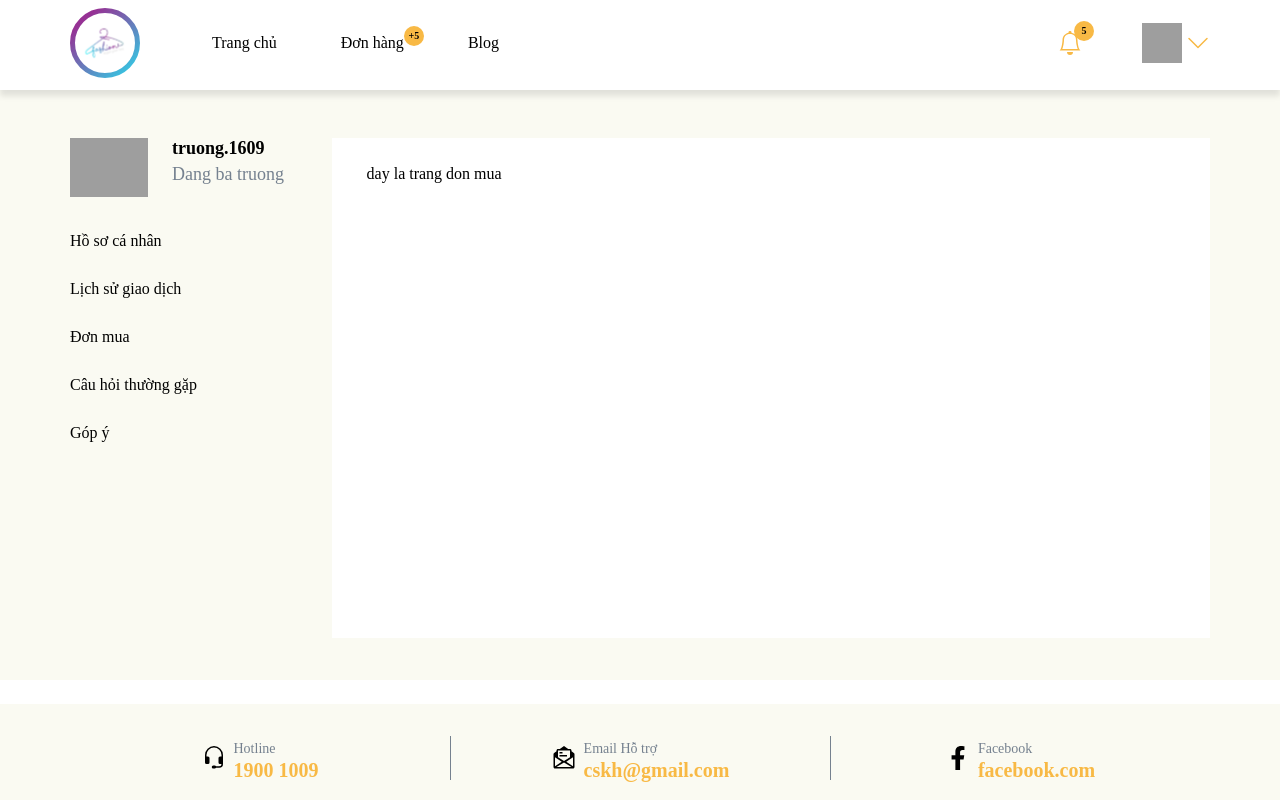
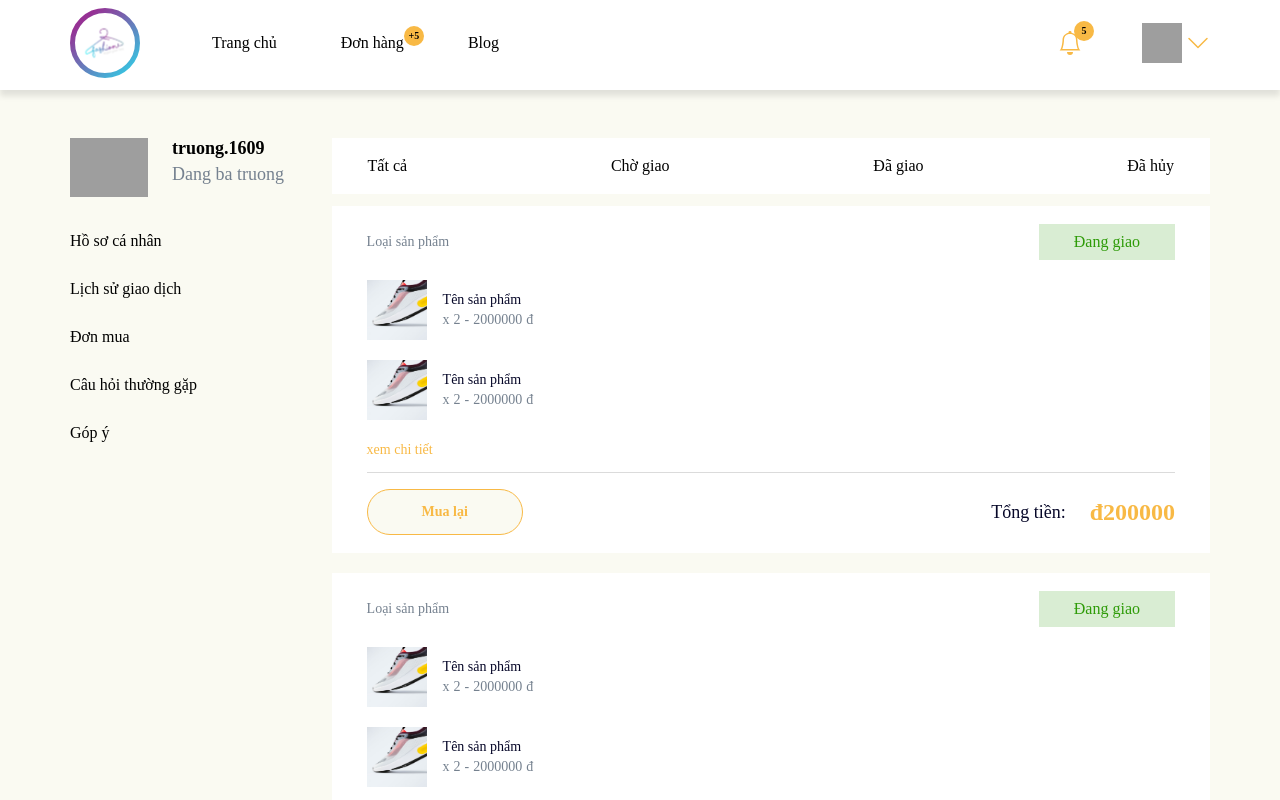
Before and after one commit to truong-cot/web-shop, a Next.js app: page /purchase-order in a window 1280 px wide. Shown: the top 800 px of the page. Built offline with nearby package versions, Linux system fonts and the light colour scheme; grey boxes are pictures that could not be loaded; a web font is replaced by a local one.

Commit message:
upload ui

```diff
--- /dev/null
+++ b/components/pages/profile/PurchaseOrderItem/PurchaseOrderItem.module.scss
@@ -0,0 +1,75 @@
+.container {
+  padding: 18px 35px;
+  background-color: #fff;
+  margin-bottom: 20px;
+  .header {
+    display: flex;
+    justify-content: space-between;
+    align-items: center;
+    padding-bottom: 20px;
+
+    p {
+      font-weight: 400;
+      font-size: 14px;
+      line-height: 20px;
+      color: #75818f;
+    }
+
+    .status {
+      padding: 6px 35px;
+      background-color: #2e9b0e2e;
+
+      p {
+        font-weight: 400;
+        font-size: 16px;
+        line-height: 24px;
+        color: #2e9b08;
+      }
+    }
+  }
+
+  .detail {
+    margin-bottom: 12px;
+    p {
+      font-weight: 400;
+      font-size: 14px;
+      line-height: 20px;
+      color: #f8b945;
+      cursor: pointer;
+    }
+  }
+
+  .line {
+    width: 100%;
+    height: 1px;
+    background: rgba(196, 196, 196, 0.6);
+    margin-bottom: 16px;
+  }
+
+  .footer {
+    display: flex;
+    justify-content: space-between;
+    align-items: center;
+
+    .totalPrice {
+      display: flex;
+      justify-content: center;
+      align-items: center;
+
+      p {
+        font-weight: 400;
+        font-size: 18px;
+        line-height: 20px;
+        color: #060728;
+        margin-right: 24px;
+      }
+
+      span {
+        font-weight: 600;
+        font-size: 24px;
+        line-height: 20px;
+        color: #f8b945;
+      }
+    }
+  }
+}
--- /dev/null
+++ b/components/pages/profile/PurchaseOrderItem/PurchaseOrderProductItem/PurchaseOrderProductItem.module.scss
@@ -0,0 +1,36 @@
+.product {
+  display: flex;
+  align-items: center;
+  margin-bottom: 20px;
+  .img {
+    width: 60px;
+    height: 60px;
+    background-size: cover;
+    margin-right: 16px;
+
+    img {
+      width: 100%;
+      height: 100%;
+    }
+  }
+
+  .des {
+    .name {
+      font-weight: 400;
+      font-size: 14px;
+      line-height: 20px;
+      color: #060728;
+    }
+
+    .price {
+      font-weight: 400;
+      font-size: 14px;
+      line-height: 20px;
+      color: #75818f;
+
+      span {
+        margin: 0 4px;
+      }
+    }
+  }
+}
--- /dev/null
+++ b/components/pages/profile/PurchaseOrderItem/PurchaseOrderProductItem/index.js
@@ -0,0 +1,21 @@
+import React from "react";
+import styles from "./PurchaseOrderProductItem.module.scss";
+import img from "./../../../../../assets/images/products/image1.png";
+
+function PurchaseOrderProductItem() {
+  return (
+    <div className={styles.product}>
+      <div className={styles.img}>
+        <img src={img.src} alt="anh san pham" />
+      </div>
+      <div className={styles.des}>
+        <p className={styles.name}>Tên sản phẩm</p>
+        <p className={styles.price}>
+          x<span>2</span>-<span>2000000</span>đ
+        </p>
+      </div>
+    </div>
+  );
+}
+
+export default PurchaseOrderProductItem;
--- /dev/null
+++ b/components/pages/profile/PurchaseOrderItem/index.js
@@ -0,0 +1,50 @@
+import React from "react";
+import Link from "next/link";
+import PurchaseOrderProductItem from "./PurchaseOrderProductItem";
+import styles from "./PurchaseOrderItem.module.scss";
+
+import Button from "./../../../control/Button";
+
+function PurchaseOrderItem() {
+  return (
+    <div className={styles.container}>
+      <div className={styles.header}>
+        <p>Loại sản phẩm</p>
+        <div className={styles.status}>
+          <p>Đang giao</p>
+        </div>
+      </div>
+
+      <div className={styles.product}>
+        <PurchaseOrderProductItem />
+        <PurchaseOrderProductItem />
+      </div>
+
+      <div className={styles.detail}>
+        <Link href="#">
+          <p>xem chi tiết</p>
+        </Link>
+      </div>
+
+      <div className={styles.line}></div>
+
+      <div className={styles.footer}>
+        <div className={styles.link}>
+          <Link href="#">
+            <Button product search rounded>
+              Mua lại
+            </Button>
+          </Link>
+        </div>
+
+        <div className={styles.totalPrice}>
+          <p>Tổng tiền: </p>
+          <span>đ</span>
+          <span>200000</span>
+        </div>
+      </div>
+    </div>
+  );
+}
+
+export default PurchaseOrderItem;
--- a/pages/purchase-order/PurchaseOrder.module.scss
+++ b/pages/purchase-order/PurchaseOrder.module.scss
@@ -9,4 +9,40 @@
     gap: 42px;
     padding-top: 48px;
   }
+
+  .header {
+    background-color: #fff;
+    margin-bottom: 12px;
+
+    .list {
+      display: flex;
+      justify-content: space-between;
+      align-items: center;
+      padding: 0;
+
+      .item {
+        list-style: none;
+        padding: 16px 36px;
+        position: relative;
+
+        // &:before {
+        //   content: "";
+        //   position: absolute;
+        //   bottom: 0;
+        //   left: 0;
+        //   width: 100%;
+        //   height: 4px;
+        //   background-color: #f8b945;
+        // }
+
+        // &:active {
+        //   color: #f8b945;
+        // }
+      }
+    }
+  }
+
+  .content {
+    // background-color: #fff;
+  }
 }
--- a/pages/purchase-order/index.js
+++ b/pages/purchase-order/index.js
@@ -1,7 +1,7 @@
 import React from "react";
 import styles from "./PurchaseOrder.module.scss";
 import NavProfile from "../../components/pages/profile/NavProfile";
-import ContentProfile from "../../components/pages/profile/ContentProfile";
+import PurchaseOrderItem from "./../../components/pages/profile/PurchaseOrderItem";
 
 function PurchaseOrder() {
   return (
@@ -9,7 +9,20 @@ function PurchaseOrder() {
       <div className="container">
         <div className={styles.main}>
           <NavProfile />
-          <ContentProfile>day la trang don mua</ContentProfile>
+          <div>
+            <div className={styles.header}>
+              <ul className={styles.list}>
+                <li className={styles.item}>Tất cả</li>
+                <li className={styles.item}>Chờ giao</li>
+                <li className={styles.item}>Đã giao</li>
+                <li className={styles.item}>Đã hủy</li>
+              </ul>
+            </div>
+            <div className={styles.content}>
+              <PurchaseOrderItem />
+              <PurchaseOrderItem />
+            </div>
+          </div>
         </div>
       </div>
     </div>
```
